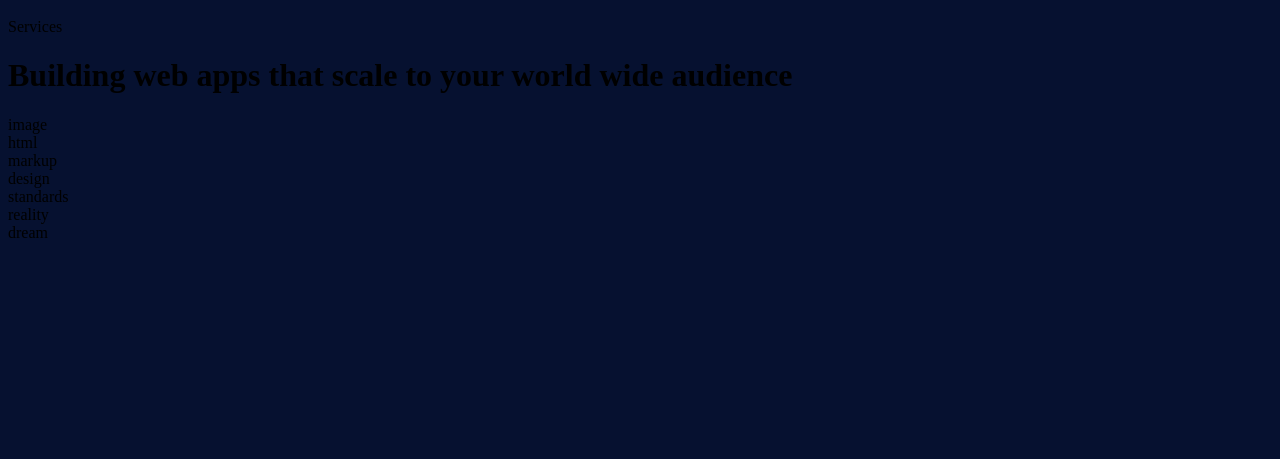
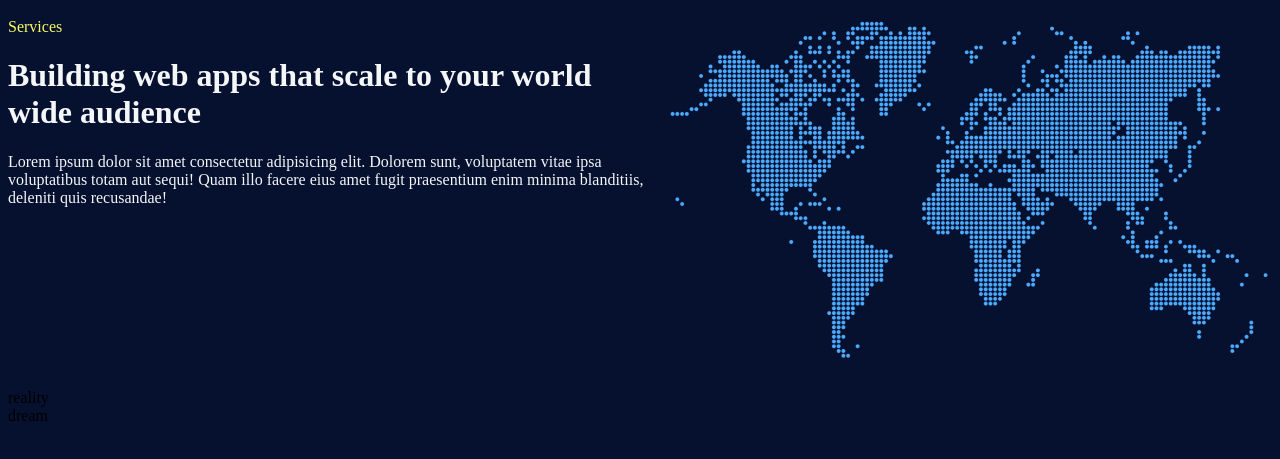
Before and after one commit to ewaaaaannnn/Lab1CoolSite, a plain HTML site: page index.html in a window 1280 px wide. Shown: the part 57-516 px from the top of the page. Drawn offline with Linux system fonts and the light colour scheme.

Commit message:
Commit 2

```diff
--- a/index.html
+++ b/index.html
@@ -10,7 +10,8 @@
 
 <body>
   <header>
-    <div><img src="coolsite-logo (1).png" alt="">
+    <div>
+      <img src="coolsite-logo.png" alt="">
     </div>
     <div>
       <button>About Us</button>
@@ -20,16 +21,20 @@
   </header>
   <main>
     <div>
-      <p>Services</p>
+      <p class="yellow-font">Services</p>
       <h1>Building web apps that scale to your world wide audience</h1>
+      <p>Lorem ipsum dolor sit amet consectetur adipisicing elit. Dolorem sunt, voluptatem vitae ipsa voluptatibus totam
+        aut sequi! Quam illo facere eius amet fugit praesentium enim minima blanditiis, deleniti quis recusandae!</p>
     </div>
-    <div>image</div>
+    <div>
+      <img src="world (1).png" alt="">
+    </div>
   </main>
   <nav>
-    <div>html</div>
-    <div>markup</div>
-    <div>design</div>
-    <div>standards</div>
+    <a href=""></a>
+    <a href=""></a>
+    <a href=""></a>
+    <a href=""></a>
   </nav>
   <footer>
     <div>reality</div>
--- a/styles.css
+++ b/styles.css
@@ -16,3 +16,17 @@ header {
   justify-content: space-between;
   align-items: center;
 }
+
+.blue-button {}
+
+.white-button {}
+
+.yellow-font {
+  color: #FAFD61;
+}
+
+main {
+  color: #F4F6F8;
+  display: flex;
+  justify-content: space-evenly;
+}
```
Also changed, not shown: coolsite-logo.png (renamed from coolsite-logo (1).png), world (1).png (renamed from world.png).
